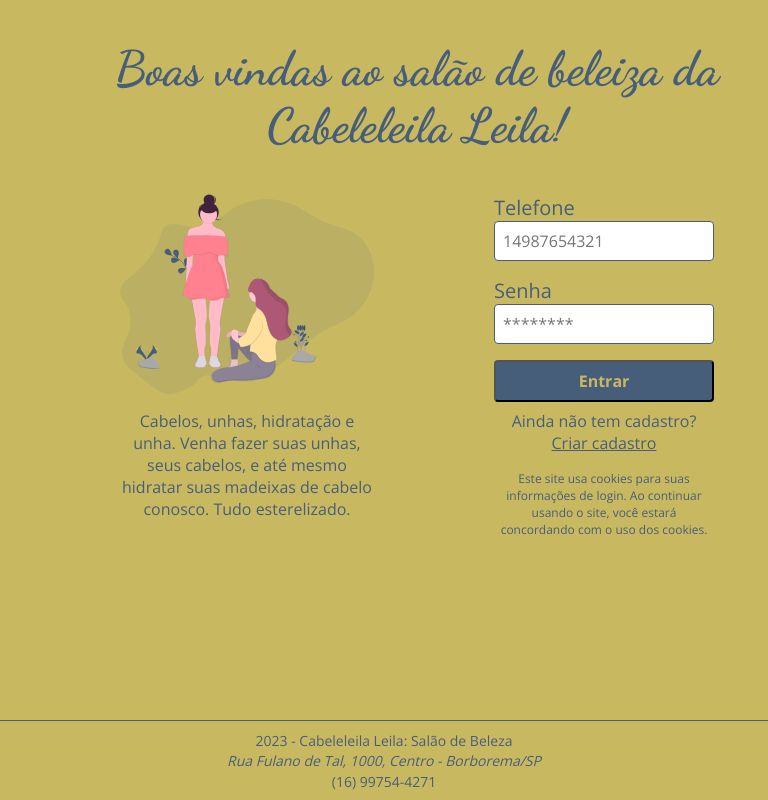
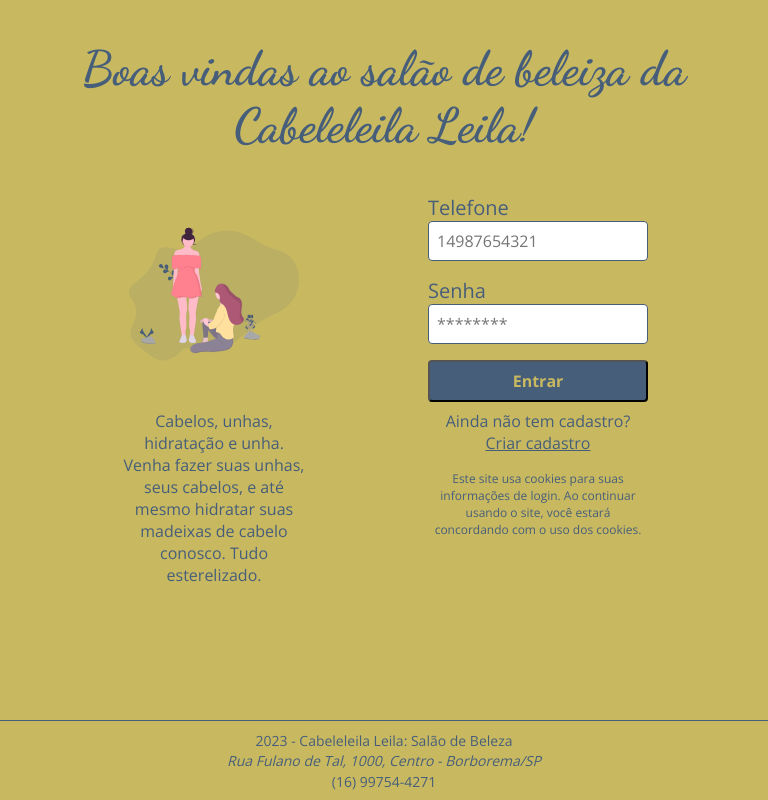
Before and after one commit to alanabacco/salao-leila_teste, a Next.js app in the folder web/: page / in a window 768 px wide. Built offline with nearby package versions, Linux system fonts and the light colour scheme.

Commit message:
web: adjust styles

```diff
--- a/web/src/app/components/About/index.tsx
+++ b/web/src/app/components/About/index.tsx
@@ -6,6 +6,7 @@ export default function About(): JSX.Element {
   return (
     <>
       <Image
+        className={styles.image}
         src={photo}
         height={200}
         alt="Desenho de duas garotas ao ar livre, uma em pé, de vestido rosa e cabelo castanho escuro, a outra está outra sentada, de blusa amarela, calça cinza e cabelo avermelhado. Próximo a elas tem algumas pedras com flores junto. A garota de pé segura uma flor atrás do corpo."
--- a/web/src/app/components/About/styles.module.css
+++ b/web/src/app/components/About/styles.module.css
@@ -1,4 +1,9 @@
 .aboutDescription {
   text-align: center;
+}
 
+@media (max-width: 768px) {
+  .image {
+    width: 90%;
+  }
 }
--- a/web/src/app/page.module.css
+++ b/web/src/app/page.module.css
@@ -17,7 +17,7 @@
 
 .aboutContainer,
 .loginContainer {
-  padding-inline: 4rem;
+  padding-inline: 0;
 }
 
 .aboutContainer {
@@ -43,4 +43,9 @@
       "title title"
       "aboutContainer loginContainer";
   }
+
+  .aboutContainer,
+  .loginContainer {
+    padding-inline: 4rem;
+  }
 }
```
Also changed, not shown: web/src/app/components/Button/Button.tsx (deleted, +0 -10 lines).
